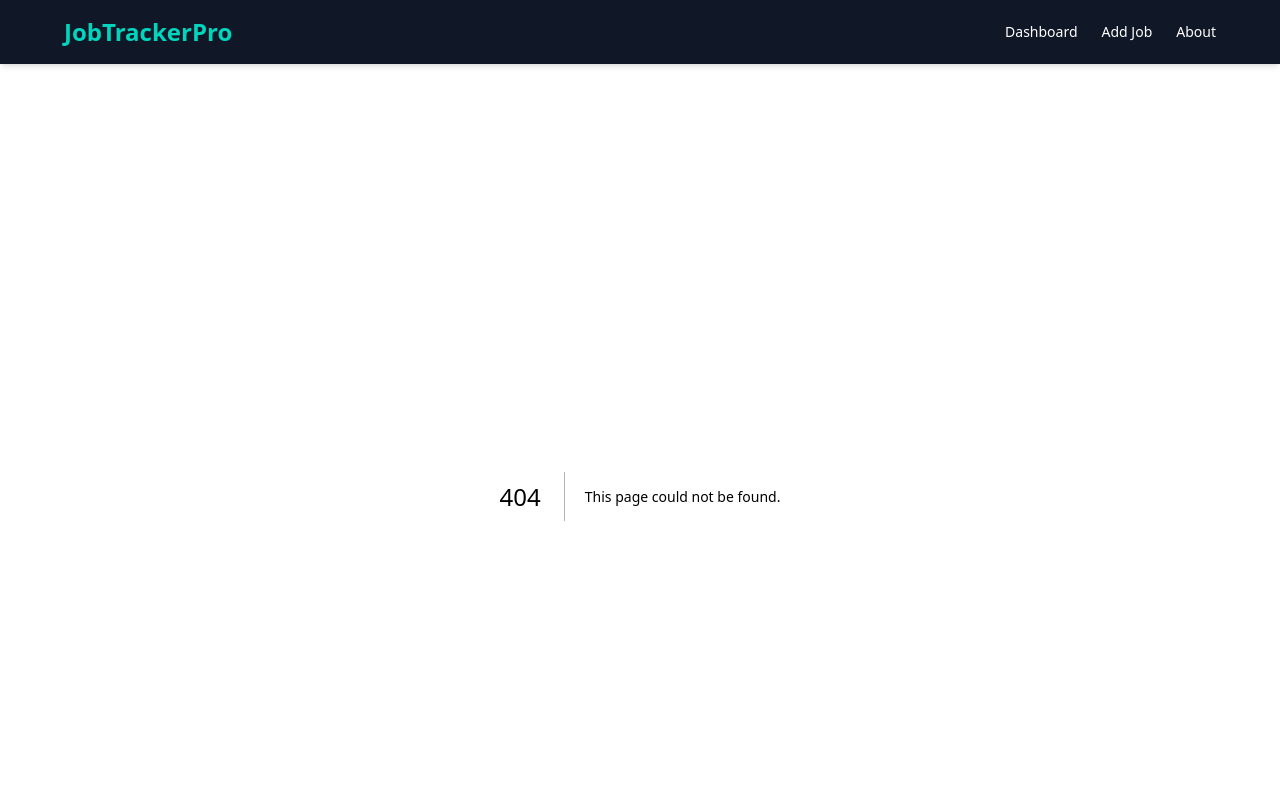
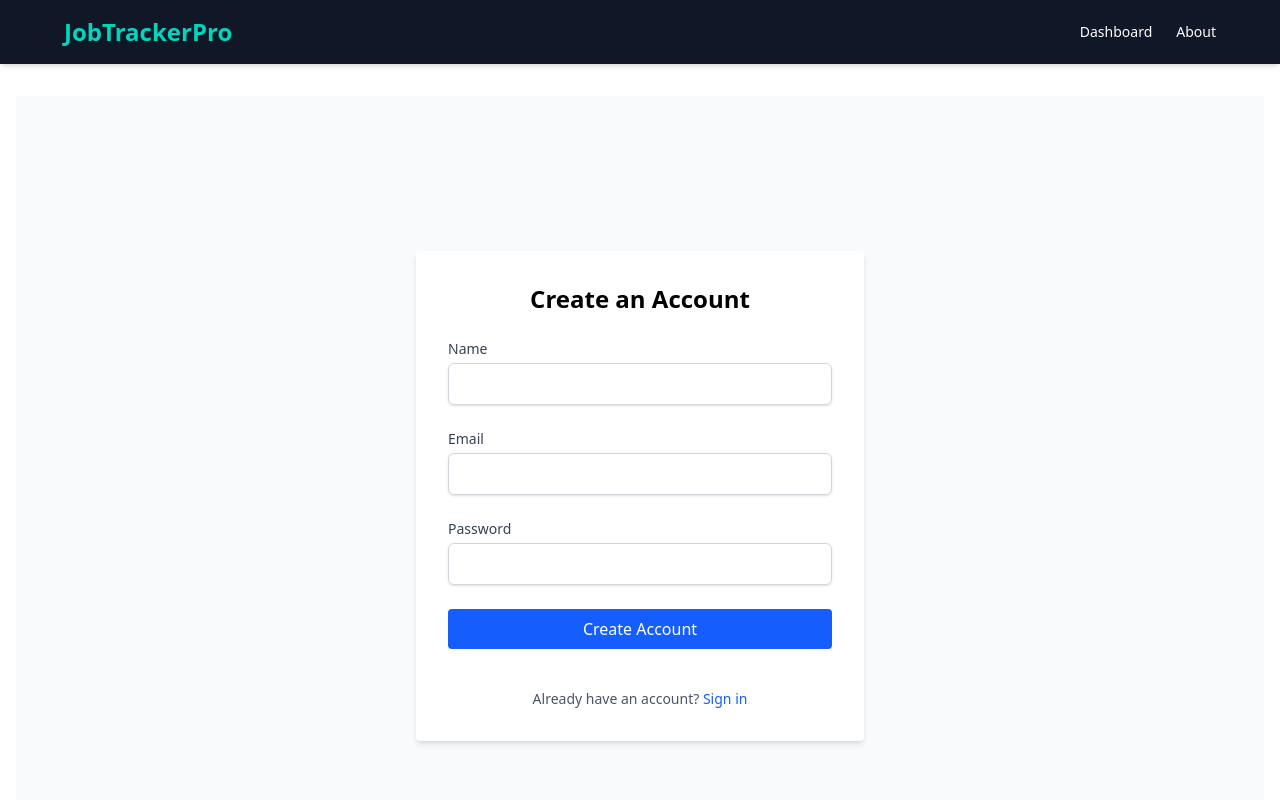
Before and after one commit to roddazad/job-tracker-pro, a Next.js app: page /sign-up in a window 1280 px wide. Before the commit this address had no page. Shown: the top 800 px of the page. Built offline with nearby package versions, Linux system fonts and the light colour scheme.

Commit message:
feat(auth): implement sign-in and sign-up pages with CTA and routing to dashboard

```diff
--- /dev/null
+++ b/src/app/sign-in/page.js
@@ -0,0 +1,11 @@
+import AuthLayout from '@/components/AuthLayout';
+import AuthForm from '@/components/AuthForm';
+
+export default function SignInPage() {
+  return (
+    <AuthLayout>
+      <h2 className="text-2xl font-bold mb-6 text-center">Welcome Back</h2>
+      <AuthForm type="signin" />
+    </AuthLayout>
+  );
+}
--- /dev/null
+++ b/src/app/sign-up/page.js
@@ -0,0 +1,11 @@
+import AuthLayout from '@/components/AuthLayout';
+import AuthForm from '@/components/AuthForm';
+
+export default function SignUpPage() {
+  return (
+    <AuthLayout>
+      <h2 className="text-2xl font-bold mb-6 text-center">Create an Account</h2>
+      <AuthForm type="signup" />
+    </AuthLayout>
+  );
+}
--- /dev/null
+++ b/src/components/AuthForm.js
@@ -0,0 +1,65 @@
+'use client';
+
+import Link from 'next/link';
+
+export default function AuthForm({ type }) {
+  const isSignIn = type === 'signin';
+
+  return (
+    <form className="space-y-6">
+      {!isSignIn && (
+        <div>
+          <label className="block text-sm font-medium text-gray-700">Name</label>
+          <input
+            type="text"
+            required
+            className="mt-1 block w-full px-3 py-2 border border-gray-300 rounded-md shadow-sm focus:outline-none focus:ring-blue-500 focus:border-blue-500"
+          />
+        </div>
+      )}
+
+      <div>
+        <label className="block text-sm font-medium text-gray-700">Email</label>
+        <input
+          type="email"
+          required
+          className="mt-1 block w-full px-3 py-2 border border-gray-300 rounded-md shadow-sm focus:outline-none focus:ring-blue-500 focus:border-blue-500"
+        />
+      </div>
+
+      <div>
+        <label className="block text-sm font-medium text-gray-700">Password</label>
+        <input
+          type="password"
+          required
+          className="mt-1 block w-full px-3 py-2 border border-gray-300 rounded-md shadow-sm focus:outline-none focus:ring-blue-500 focus:border-blue-500"
+        />
+      </div>
+
+      <button
+        type="submit"
+        className="w-full bg-blue-600 text-white py-2 rounded hover:bg-blue-700 transition"
+      >
+        {isSignIn ? 'Sign In' : 'Create Account'}
+      </button>
+
+      <p className="text-center text-sm mt-4 text-gray-600">
+        {isSignIn ? (
+          <>
+            Not a member yet?{' '}
+            <Link href="/sign-up" className="text-blue-600 hover:underline">
+              Sign up
+            </Link>
+          </>
+        ) : (
+          <>
+            Already have an account?{' '}
+            <Link href="/sign-in" className="text-blue-600 hover:underline">
+              Sign in
+            </Link>
+          </>
+        )}
+      </p>
+    </form>
+  );
+}
--- /dev/null
+++ b/src/components/AuthLayout.js
@@ -0,0 +1,9 @@
+export default function AuthLayout({ children }) {
+  return (
+    <div className="min-h-screen flex items-center justify-center bg-gray-50 px-4">
+      <div className="max-w-md w-full bg-white p-8 rounded shadow-md">
+        {children}
+      </div>
+    </div>
+  );
+}
--- a/src/components/Hero.js
+++ b/src/components/Hero.js
@@ -1,4 +1,4 @@
-
+import Link from 'next/link';
 
 export default function Hero () {
     return (
@@ -15,9 +15,11 @@ export default function Hero () {
     <p className="text-lg md:text-xl max-w-2xl">
       Stay organized, focused, and one step ahead in your job search journey.
     </p>
-    <button className="mt-6 px-6 py-3 bg-teal-500 hover:bg-teal-600 text-white rounded-md text-lg font-semibold transition duration-300">
-      Get Started
-    </button>
+    <Link href="/sign-in">
+  <button className="bg-blue-600 text-white px-6 py-2 rounded hover:bg-blue-700 transition">
+    Get Started
+  </button>
+</Link>
   </div>
 
 </section>
--- a/src/components/HowItWorks.js
+++ b/src/components/HowItWorks.js
@@ -1,3 +1,6 @@
+import Link from 'next/link';
+
+
 export default function HowItWorks() {
   const steps = [
     {
@@ -35,9 +38,11 @@ export default function HowItWorks() {
         </div>
       </div>
       <div className="mt-10 text-center">
-        <button className="px-6 py-3 bg-teal-500 hover:bg-teal-600 text-white rounded-md text-lg font-semibold transition duration-300">
-          Get Started
-        </button>
+        <Link href="/sign-in">
+  <button className="bg-blue-600 text-white px-6 py-2 rounded hover:bg-blue-700 transition">
+    Get Started
+  </button>
+</Link>
 </div>
     </section>
   );
--- a/src/components/Navbar.js
+++ b/src/components/Navbar.js
@@ -8,9 +8,7 @@ export default function Navbar() {
       <div className="flex justify-between items-center max-w-6xl mx-auto">
         <Link href="/" className="text-2xl font-bold text-teal-400">JobTrackerPro</Link>
         <ul className="flex gap-6 text-sm font-medium">
-          <li><Link href="/dashboard" className="hover:text-teal-400">Dashboard</Link></li>
-          <li><Link href="/add-job" className="hover:text-teal-400">Add Job</Link></li>
-          <li><Link href="/about" className="hover:text-teal-400">About</Link></li>
+<Link href="/sign-in" className="hover:text-teal-400 transition">Dashboard</Link>          <li><Link href="/about" className="hover:text-teal-400">About</Link></li>
         </ul>
       </div>
     </nav>
--- a/src/components/Sidebar.js
+++ b/src/components/Sidebar.js
@@ -6,6 +6,7 @@ export default function Sidebar() {
       <h2 className="text-xl font-bold mb-6">Job Tracker</h2>
       <ul className="space-y-4 text-sm font-medium">
         <li><Link href="#" className="text-blue-600 hover:underline">Overview</Link></li>
+        <li><Link href="/add-job" className="hover:text-teal-400">Add Job</Link></li>
         <li><Link href="#" className="hover:underline">Applications</Link></li>
         <li><Link href="#" className="hover:underline">Interviews</Link></li>
         <li><Link href="#" className="hover:underline">Settings</Link></li>
```
